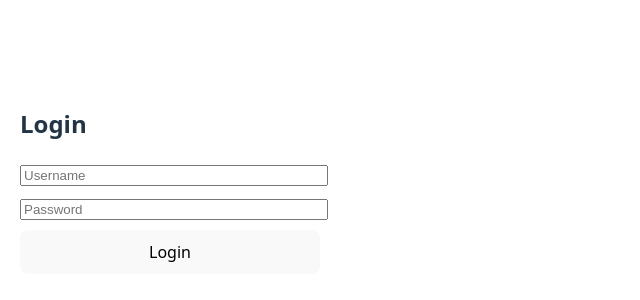
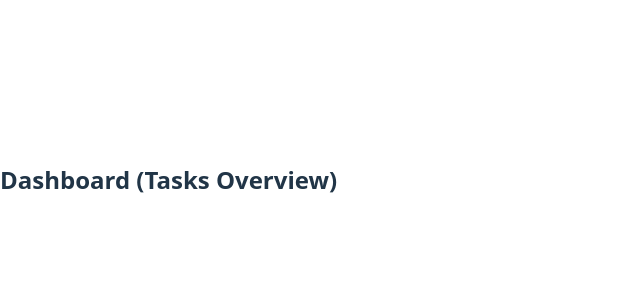
Before and after one commit to DrakenguardEX/5500_Front, a React (Vite) app: page / in a window 1280 px wide. Shown: the part 220-520 px from the top of the page, without its empty margins (0-640 px from the left). Built offline with nearby package versions, Linux system fonts and the light colour scheme.

Commit message:
Initial files

```diff
--- a/src/App.jsx
+++ b/src/App.jsx
@@ -1,12 +1,19 @@
 import { BrowserRouter, Routes, Route } from "react-router-dom";
+import Dashboard from "./pages/Dashboard";
+import TaskDetails from "./pages/TaskDetails";
 import Login from "./pages/Login";
+import Register from "./pages/Register";
+import Team from "./pages/Team";
 
 function App() {
   return (
     <BrowserRouter>
       <Routes>
-        <Route path="/" element={<Login />} />
-        {/* More routes can be added here */}
+        <Route path="/" element={<Dashboard />} />
+        <Route path="/task/:id" element={<TaskDetails />} />
+        <Route path="/login" element={<Login />} />
+        <Route path="/register" element={<Register />} />
+        <Route path="/team" element={<Team />} />
       </Routes>
     </BrowserRouter>
   );
--- /dev/null
+++ b/src/pages/Dashboard.jsx
@@ -0,0 +1,5 @@
+function Dashboard() {
+    return <h2>Dashboard (Tasks Overview)</h2>;
+  }
+
+  export default Dashboard;
--- /dev/null
+++ b/src/pages/Register.jsx
@@ -0,0 +1,4 @@
+function Register() {
+    return <h2>Register Page</h2>;
+  }
+  export default Register;
--- /dev/null
+++ b/src/pages/TaskDetails.jsx
@@ -0,0 +1,5 @@
+function TaskDetails() {
+    return <h2>Task Details Page (Edit, View, Delete)</h2>;
+  }
+
+  export default TaskDetails;
--- /dev/null
+++ b/src/pages/Team.jsx
@@ -0,0 +1,4 @@
+function Login() {
+    return <h2>Login Page</h2>;
+  }
+  export default Login;
```
